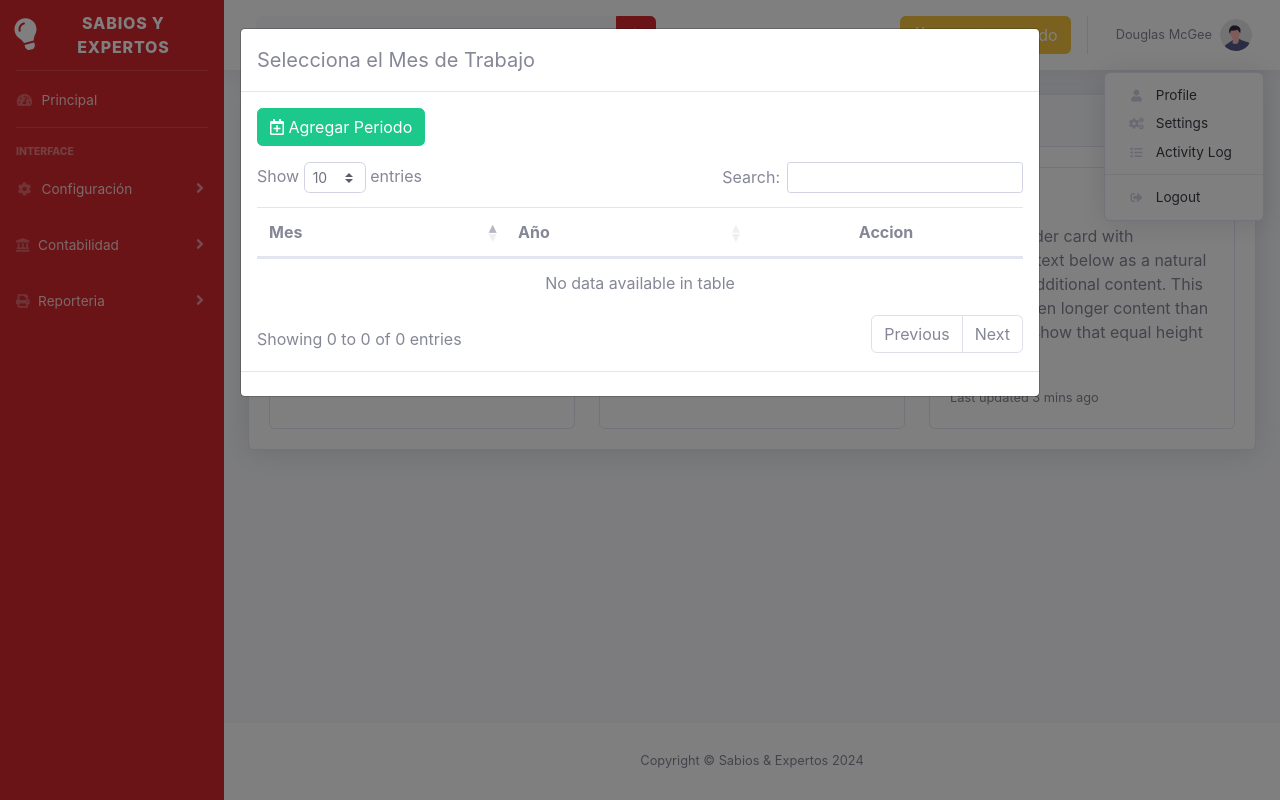
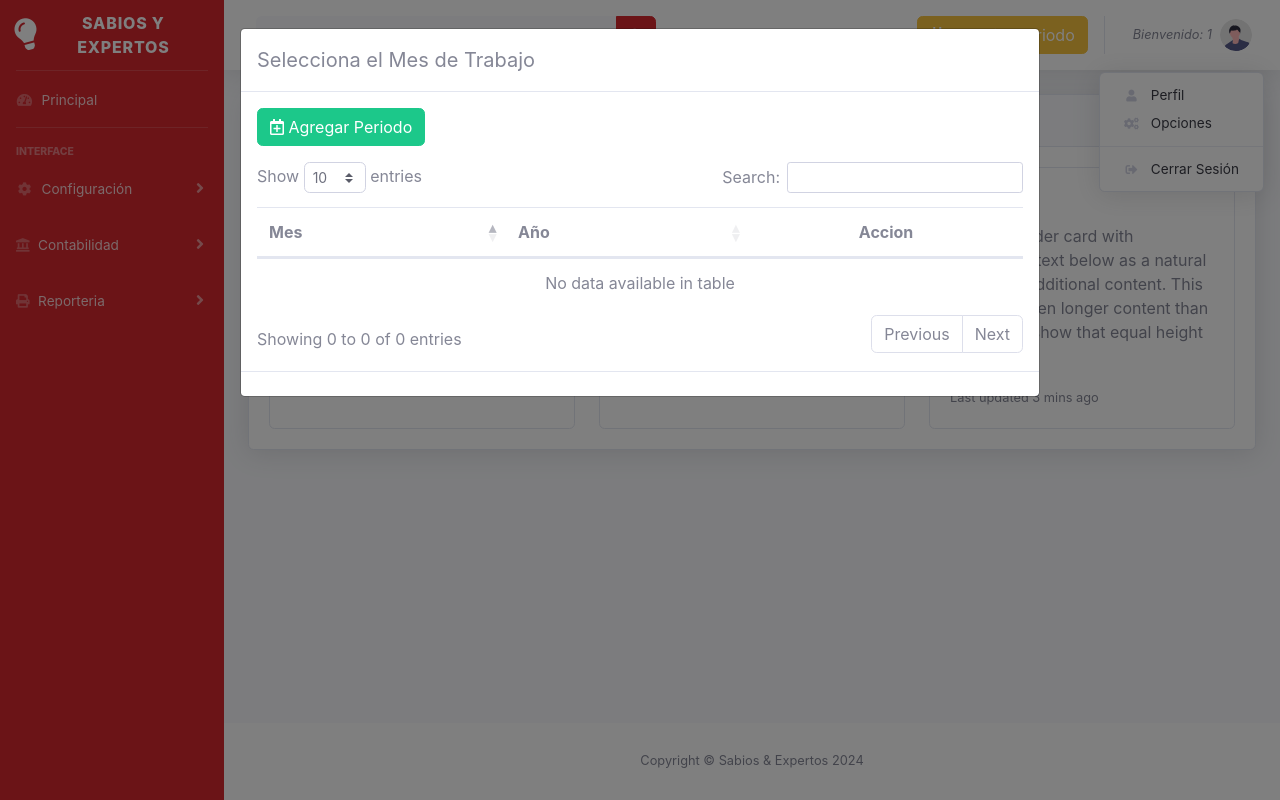
Before and after one commit to RicardoVe500/Sabios-expertos, a PHP site: page /modulos/moduloContabilidad/frontend/files/app.php in a window 1280 px wide, after a click that opens the changed part. Run offline with PHP 8.4, Linux system fonts and the light colour scheme; the visitor is signed in with stand-in values (Sample User, id 1); data that the repository does not hold is empty; some libraries are stand-ins or nearby versions; some web fonts are replaced.

Commit message:
integrado el login con la parte de ricardo

```diff
--- a/login.php
+++ b/login.php
@@ -95,6 +95,7 @@
 <script src="modulos/moduloContabilidad/frontend/lib/js/scripts/frmVisualizar.js"></script>
 
 
+
 </body>
 
 </html>
--- a/modulos/moduloContabilidad/frontend/contenido/header.php
+++ b/modulos/moduloContabilidad/frontend/contenido/header.php
@@ -46,6 +46,9 @@
                             </div>
                         </li>
 
+
+
+
                         <div>
                         <!-- BOton de  -->
                         <button type="button" class="btn btn-warning mt-3" id="resetPeriodo"><i class="far fa-calendar-alt"></i> Cambiar periodo</button>
@@ -54,37 +57,58 @@
 
                         <div class="topbar-divider d-none d-sm-block"></div>
 
+
     <!-- Nav Item - User Information -->
     <li class="nav-item dropdown no-arrow">
-                            <a class="nav-link dropdown-toggle" href="#" id="userDropdown" role="button"
-                                data-toggle="dropdown" aria-haspopup="true" aria-expanded="false">
-                                <span class="mr-2 d-none d-lg-inline text-gray-600 small">Douglas McGee</span>
-                                <img class="img-profile rounded-circle"
-                                    src="../../../../lib/img/undraw_profile.svg">
+        <a class="nav-link dropdown-toggle" href="#" id="userDropdown" role="button" data-toggle="dropdown" aria-haspopup="true" aria-expanded="false">
+
+                            <span class="mr-2 d-none d-lg-inline text-gray-600 small">
+                                <!-- Mostrar nombre y apellido del usuario -->
+                                <em>Bienvenido: <?php echo $_SESSION['usuario']; ?></em>
+                            </span>
+
+         <img class="img-profile rounded-circle" src="../../../../lib/img/undraw_profile.svg">
         </a>
+
+
             <!-- Dropdown - User Information -->
-                            <div class="dropdown-menu dropdown-menu-right shadow animated--grow-in"
-                                aria-labelledby="userDropdown">
-                                <a class="dropdown-item" href="#">
+            <div class="dropdown-menu dropdown-menu-right shadow animated--grow-in" aria-labelledby="userDropdown">
+                <a class="dropdown-item" href="../../fronted/apartado/perfilUsuario.php" id="perfil">
                     <i class="fas fa-user fa-sm fa-fw mr-2 text-gray-400"></i>
-                                    Profile
+                    Perfil
                 </a>
                 <a class="dropdown-item" href="#">
                     <i class="fas fa-cogs fa-sm fa-fw mr-2 text-gray-400"></i>
-                                    Settings
+                    Opciones
                 </a>
-                                <a class="dropdown-item" href="#">
-                                    <i class="fas fa-list fa-sm fa-fw mr-2 text-gray-400"></i>
-                                    Activity Log
-                                </a>
+
                 <div class="dropdown-divider"></div>
-                                <a class="dropdown-item" href="#" data-toggle="modal" data-target="#logoutModal">
+                <a class="dropdown-item" href="login.php" data-toggle="modal" data-target="#logoutModal">
                     <i class="fas fa-sign-out-alt fa-sm fa-fw mr-2 text-gray-400"></i>
-                                    Logout
+                    Cerrar Sesión
                 </a>
             </div>
         </li>
-
     </ul>
 
+
+    <!-- Logout Modal-->
+    <div class="modal fade" id="logoutModal" tabindex="-1" role="dialog" aria-labelledby="exampleModalLabel" aria-hidden="true">
+        <div class="modal-dialog" role="document">
+            <div class="modal-content">
+                <div class="modal-header">
+                    <h5 class="modal-title" id="exampleModalLabel">¿Listo para Salir?</h5>
+                    <button class="close" type="button" data-dismiss="modal" aria-label="Close">
+                        <span aria-hidden="true"></span>
+                    </button>
+                </div>
+                <div class="modal-body">Seleccionó "Cerrar Sesión", ¿Esta seguro?.</div>
+                <div class="modal-footer">
+                    <button class="btn btn-secondary" type="button" data-dismiss="modal">Cancelar</button>
+                    <a class="btn btn-primary" href="../../../../lib/config/cerrarSesion.php">Cerrar Sesión</a>
+                </div>
+            </div>
+        </div>
+    </div>
+
                 </nav>
--- a/modulos/moduloContabilidad/frontend/files/app.php
+++ b/modulos/moduloContabilidad/frontend/files/app.php
@@ -1,4 +1,4 @@
-<?php  #include("../../../../lib/config/verificarSesion.php");?>
+<?php  include ("../../../../lib/config/verificarSesion.php");?>
 
 <!DOCTYPE html>
 <html lang="en">
```
Also changed, not shown: modulos/moduloContabilidad/frontend/lib/js/login/login.js. Lines whose indentation alone changed are shown as unchanged.
